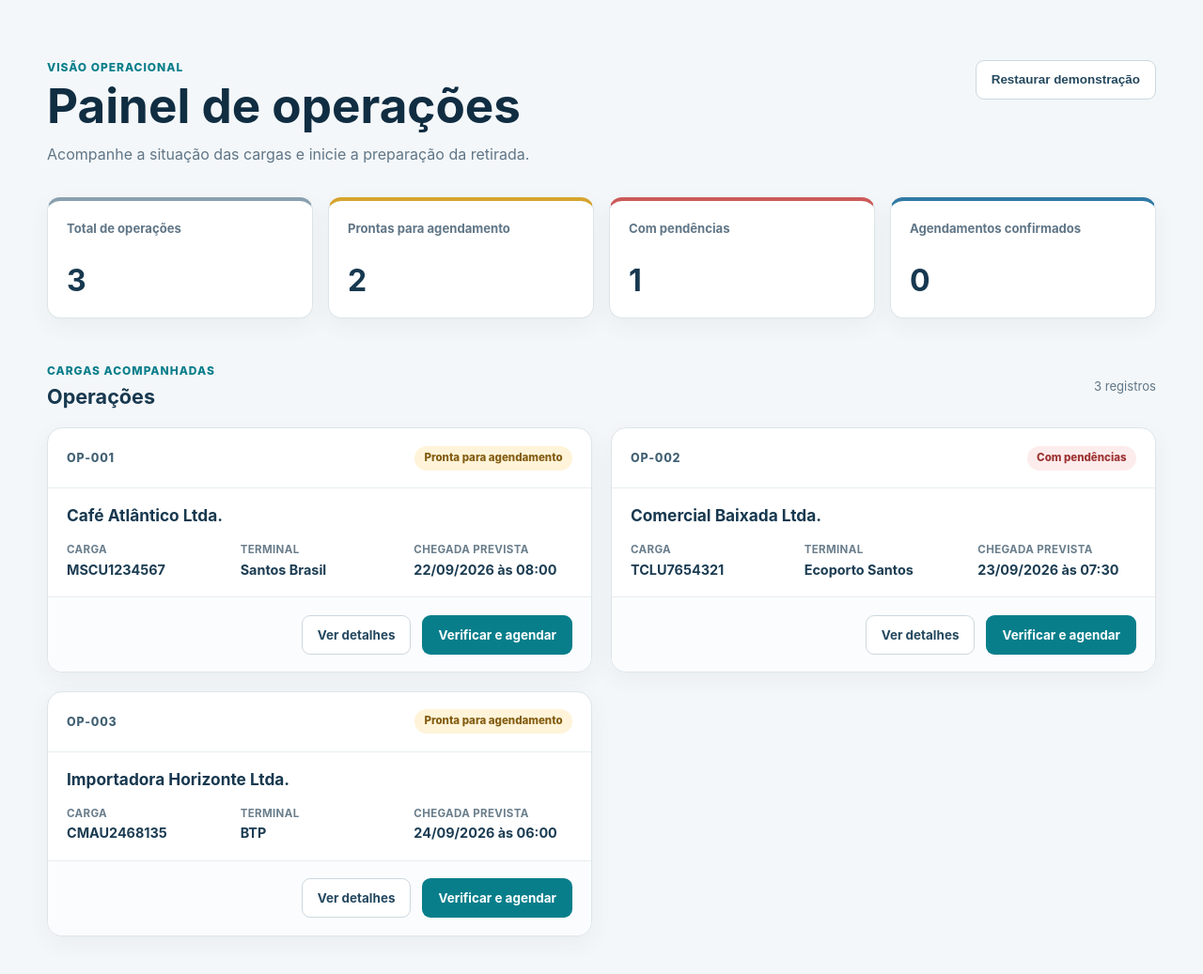
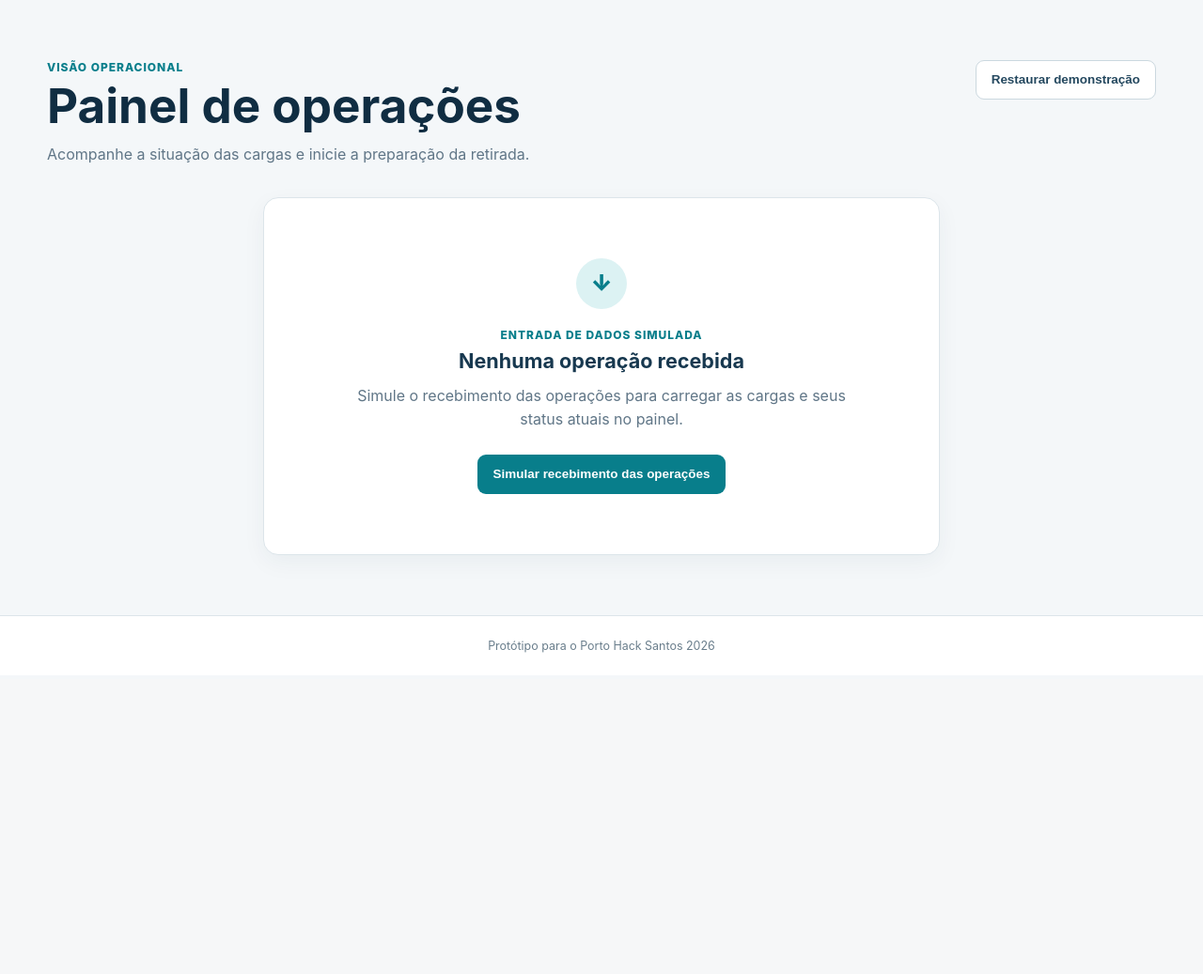
Before and after one commit to enzocalvo11/ImportAtlas, a Flask app: page / in a window 1280 px wide. Shown: the part 77-1114 px from the top of the page at 94% size. After the commit the page ends 772 px from the top, so only its background shows below. Run offline with Flask 3, Linux system fonts and the light colour scheme.

Commit message:
feat: recebimento das operacoes

```diff
--- a/app.py
+++ b/app.py
@@ -1,10 +1,16 @@
+import os
+import secrets
 from datetime import datetime
 from pathlib import Path
 from typing import Any
 
-from flask import Flask, abort, redirect, render_template, request, url_for
+from flask import Flask, abort, redirect, render_template, request, session, url_for
 
 from services.agendamento_service import buscar_horarios_compativeis
+from services.atualizacao_externa_service import (
+    ErroAtualizacaoExterna,
+    simular_atualizacao_externa,
+)
 from services.confirmacao_service import ErroConfirmacao, confirmar_agendamento
 from services.data_service import (
     DIRETORIO_DADOS,
@@ -37,6 +43,9 @@ def create_app(configuracao: dict[str, Any] | None = None) -> Flask:
     app.config.from_mapping(
         DIRETORIO_DADOS=DIRETORIO_DADOS,
         DIRETORIO_BASE_DEMO=DIRETORIO_BASE_DEMO,
+        SECRET_KEY=(
+            os.environ.get("IMPORTATLAS_SECRET_KEY") or secrets.token_hex(32)
+        ),
     )
     if configuracao:
         app.config.update(configuracao)
@@ -46,12 +55,19 @@ def create_app(configuracao: dict[str, Any] | None = None) -> Flask:
 
     @app.get("/")
     def painel_operacoes() -> str:
+        operacoes_recebidas = bool(session.get("operacoes_recebidas"))
         diretorio_dados = _diretorio_dados(app)
-        operacoes = carregar_operacoes(diretorio_dados)
-        agendamentos_por_operacao = {
-            agendamento["operacao_id"]: agendamento
-            for agendamento in carregar_agendamentos(diretorio_dados)
-        }
+        operacoes = (
+            carregar_operacoes(diretorio_dados) if operacoes_recebidas else []
+        )
+        agendamentos_por_operacao = (
+            {
+                agendamento["operacao_id"]: agendamento
+                for agendamento in carregar_agendamentos(diretorio_dados)
+            }
+            if operacoes_recebidas
+            else {}
+        )
         indicadores = {
             "total": len(operacoes),
             "prontas": _contar_status(operacoes, "Pronta para agendamento"),
@@ -63,9 +79,25 @@ def create_app(configuracao: dict[str, Any] | None = None) -> Flask:
             operacoes=operacoes,
             indicadores=indicadores,
             agendamentos_por_operacao=agendamentos_por_operacao,
+            operacoes_recebidas=operacoes_recebidas,
+            recebimento_simulado=(
+                request.args.get("recebimento") == "simulado"
+            ),
+            atualizacao_simulada=(
+                request.args.get("atualizacao") == "simulada"
+            ),
+            operacao_atualizada=request.args.get("operacao", ""),
             demonstracao_restaurada=(
                 request.args.get("demonstracao") == "restaurada"
             ),
+        )
+
+    @app.post("/operacoes/simular-recebimento")
+    def simular_recebimento_operacoes() -> Any:
+        session["operacoes_recebidas"] = True
+        return redirect(
+            url_for("painel_operacoes", recebimento="simulado"),
+            code=303,
         )
 
     @app.get("/operacoes/<operacao_id>")
@@ -85,6 +117,9 @@ def create_app(configuracao: dict[str, Any] | None = None) -> Flask:
             operacao=operacao,
             agendamento=agendamento,
             prontidao=verificar_prontidao(operacao),
+            atualizacao_simulada=(
+                request.args.get("atualizacao") == "simulada"
+            ),
         )
 
     @app.get("/operacoes/<operacao_id>/assistente")
@@ -109,7 +144,43 @@ def create_app(configuracao: dict[str, Any] | None = None) -> Flask:
             opcoes=opcoes,
             opcao_selecionada=opcao_selecionada,
             participantes=participantes,
+            atualizacao_simulada=(
+                request.args.get("atualizacao") == "simulada"
+            ),
         )
+
+    @app.post("/operacoes/<operacao_id>/simular-atualizacao-externa")
+    def atualizar_operacao_externamente(operacao_id: str) -> Any:
+        try:
+            simular_atualizacao_externa(
+                operacao_id,
+                _diretorio_dados(app),
+            )
+        except ErroAtualizacaoExterna as erro:
+            abort(409, description=str(erro))
+
+        origem = request.form.get("origem", "painel")
+        if origem == "detalhes":
+            destino = url_for(
+                "detalhes_operacao",
+                operacao_id=operacao_id,
+                atualizacao="simulada",
+            )
+        elif origem == "assistente":
+            destino = url_for(
+                "iniciar_assistente",
+                operacao_id=operacao_id,
+                atualizacao="simulada",
+            )
+        else:
+            session["operacoes_recebidas"] = True
+            destino = url_for(
+                "painel_operacoes",
+                atualizacao="simulada",
+                operacao=operacao_id,
+            )
+
+        return redirect(destino, code=303)
 
     @app.post("/operacoes/<operacao_id>/confirmar")
     def confirmar_retirada(operacao_id: str) -> Any:
@@ -176,6 +247,7 @@ def create_app(configuracao: dict[str, Any] | None = None) -> Flask:
             _diretorio_dados(app),
             Path(app.config["DIRETORIO_BASE_DEMO"]),
         )
+        session.pop("operacoes_recebidas", None)
         return redirect(
             url_for("painel_operacoes", demonstracao="restaurada"),
             code=303,
--- a/data/operacoes.json
+++ b/data/operacoes.json
@@ -27,7 +27,7 @@
     "terminal": "Ecoporto Santos",
     "chegada_prevista": "2026-09-23T07:30:00-03:00",
     "liberacao_aduaneira": true,
-    "documentacao_concluida": false,
+    "documentacao_concluida": true,
     "tributos_regularizados": true,
     "liberacao_terminal": true,
     "possui_bloqueio": false,
@@ -39,7 +39,7 @@
       "bloqueio": "Equipe operacional",
       "transporte": "Transportadora Litoral"
     },
-    "status": "Com pendências"
+    "status": "Pronta para agendamento"
   },
   {
     "id": "OP-003",
--- a/services/data_service.py
+++ b/services/data_service.py
@@ -111,6 +111,21 @@ def carregar_agendamentos(
     )
     _validar_intervalos(registros, "agendamentos")
     return registros
+
+
+def salvar_operacoes(
+    operacoes: list[dict[str, Any]],
+    diretorio_dados: Path = DIRETORIO_DADOS,
+) -> None:
+    """Valida e salva somente as operações simuladas."""
+    _validar_registros(
+        operacoes,
+        ESQUEMA_OPERACAO,
+        ("chegada_prevista",),
+        "operacoes.json",
+    )
+    _validar_responsaveis(operacoes)
+    _salvar_colecao(diretorio_dados / "operacoes.json", operacoes)
 
 
 def salvar_estado_agendamento(
--- a/services/prontidao_service.py
+++ b/services/prontidao_service.py
@@ -55,6 +55,11 @@ REGRAS_PRONTIDAO = (
     ),
 )
 
+VALORES_ESPERADOS_PRONTIDAO = {
+    campo: valor_esperado
+    for campo, valor_esperado, *_ in REGRAS_PRONTIDAO
+}
+
 
 def verificar_prontidao(operacao: dict[str, Any]) -> dict[str, Any]:
     """Avalia as condições obrigatórias sem alterar a operação recebida."""
--- a/static/css/style.css
+++ b/static/css/style.css
@@ -509,6 +509,37 @@ a:focus-visible {
   margin: 0.5rem 0 0;
 }
 
+.painel-recebimento {
+  width: min(100%, 720px);
+  margin-inline: auto;
+  padding: clamp(2rem, 6vw, 4rem);
+  text-align: center;
+}
+
+.icone-recebimento {
+  display: grid;
+  width: 54px;
+  height: 54px;
+  margin: 0 auto 1.25rem;
+  place-items: center;
+  border-radius: 50%;
+  color: #087e8b;
+  background: #dcf2f3;
+  font-size: 1.5rem;
+  font-weight: 900;
+}
+
+.painel-recebimento p:not(.identificacao) {
+  max-width: 520px;
+  margin: 0.75rem auto 1.5rem;
+  color: #607687;
+  line-height: 1.6;
+}
+
+.painel-recebimento form {
+  margin: 0;
+}
+
 .estado-vazio-compacto {
   margin-top: 1rem;
   padding: 1.5rem;
--- a/templates/index.html
+++ b/templates/index.html
@@ -19,7 +19,22 @@
   {% if demonstracao_restaurada %}
     <div class="aviso aviso-sucesso aviso-painel" role="status">
       <strong>Demonstração restaurada.</strong>
-      <p>Os três cenários voltaram ao estado inicial.</p>
+      <p>Os três cenários voltaram ao estado inicial. Simule um novo recebimento para exibi-los.</p>
+    </div>
+  {% endif %}
+
+  {% if operacoes_recebidas %}
+    {% if recebimento_simulado %}
+      <div class="aviso aviso-sucesso aviso-painel" role="status">
+        <strong>Recebimento simulado com sucesso.</strong>
+        <p>As operações recebidas já estão disponíveis para acompanhamento.</p>
+      </div>
+    {% endif %}
+
+    {% if atualizacao_simulada %}
+      <div class="aviso aviso-sucesso aviso-painel" role="status">
+        <strong>Atualização externa simulada com sucesso.</strong>
+        <p>A operação {{ operacao_atualizada }} está pronta para agendamento.</p>
       </div>
     {% endif %}
 
@@ -98,8 +113,23 @@
       {% else %}
         <div class="estado-vazio">
           <h3>Nenhuma operação encontrada</h3>
-        <p>As operações aparecerão aqui quando os dados estiverem disponíveis.</p>
+          <p>Não há operações disponíveis nos dados simulados.</p>
         </div>
       {% endif %}
     </section>
+  {% else %}
+    <section class="painel painel-recebimento" aria-labelledby="titulo-recebimento">
+      <span class="icone-recebimento" aria-hidden="true">↓</span>
+      <p class="identificacao">Entrada de dados simulada</p>
+      <h2 id="titulo-recebimento">Nenhuma operação recebida</h2>
+      <p>
+        Simule o recebimento das operações para carregar as cargas e seus status atuais no painel.
+      </p>
+      <form method="post" action="{{ url_for('simular_recebimento_operacoes') }}">
+        <button class="botao botao-primario" type="submit">
+          Simular recebimento das operações
+        </button>
+      </form>
+    </section>
+  {% endif %}
 {% endblock %}
```
Also changed, not shown: other parts of static/css/style.css (+33 -1 lines), services/atualizacao_externa_service.py (added, +59 -0 lines), templates/assistente_inicio.html (+16 -0 lines), templates/operacao.html (+18 -0 lines), tests/test_app.py (+71 -5 lines), tests/test_atualizacao_externa_service.py (added, +66 -0 lines). Lines whose indentation alone changed are shown as unchanged.
